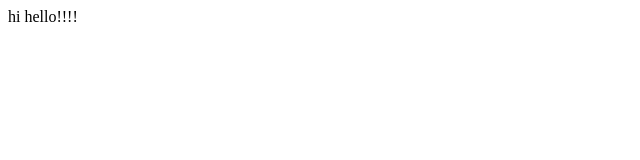
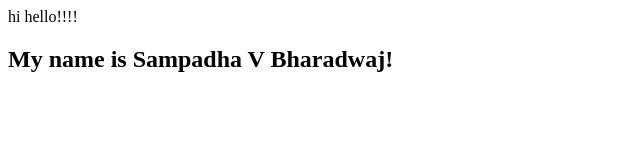
Before and after one commit to Sampadha95/HttpRemoteRepository, a plain HTML site: page index.html in a window 1280 px wide. Shown: the whole page, without its empty margins (0-640 px from the left). Drawn offline with Linux system fonts and the light colour scheme.

Commit message:
Update index.html

```diff
--- a/index.html
+++ b/index.html
@@ -3,6 +3,6 @@
 		<title>MY FIRST GIT</title>
 	</head>
 	<body>
-hi hello!!!!
+		hi hello!!!!<h2>My name is Sampadha V Bharadwaj!</h2>
 	</body>
 </html>
```
